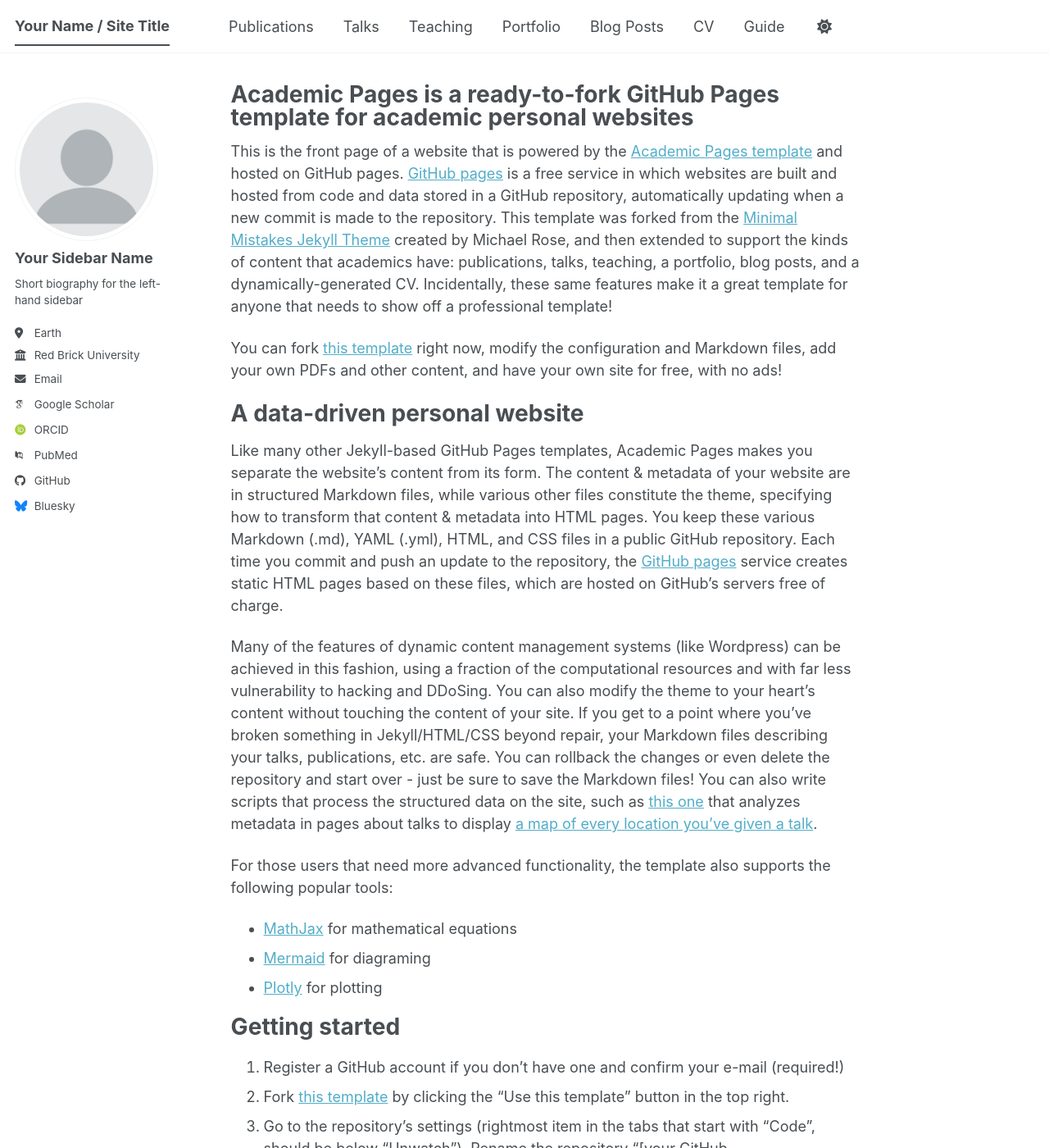
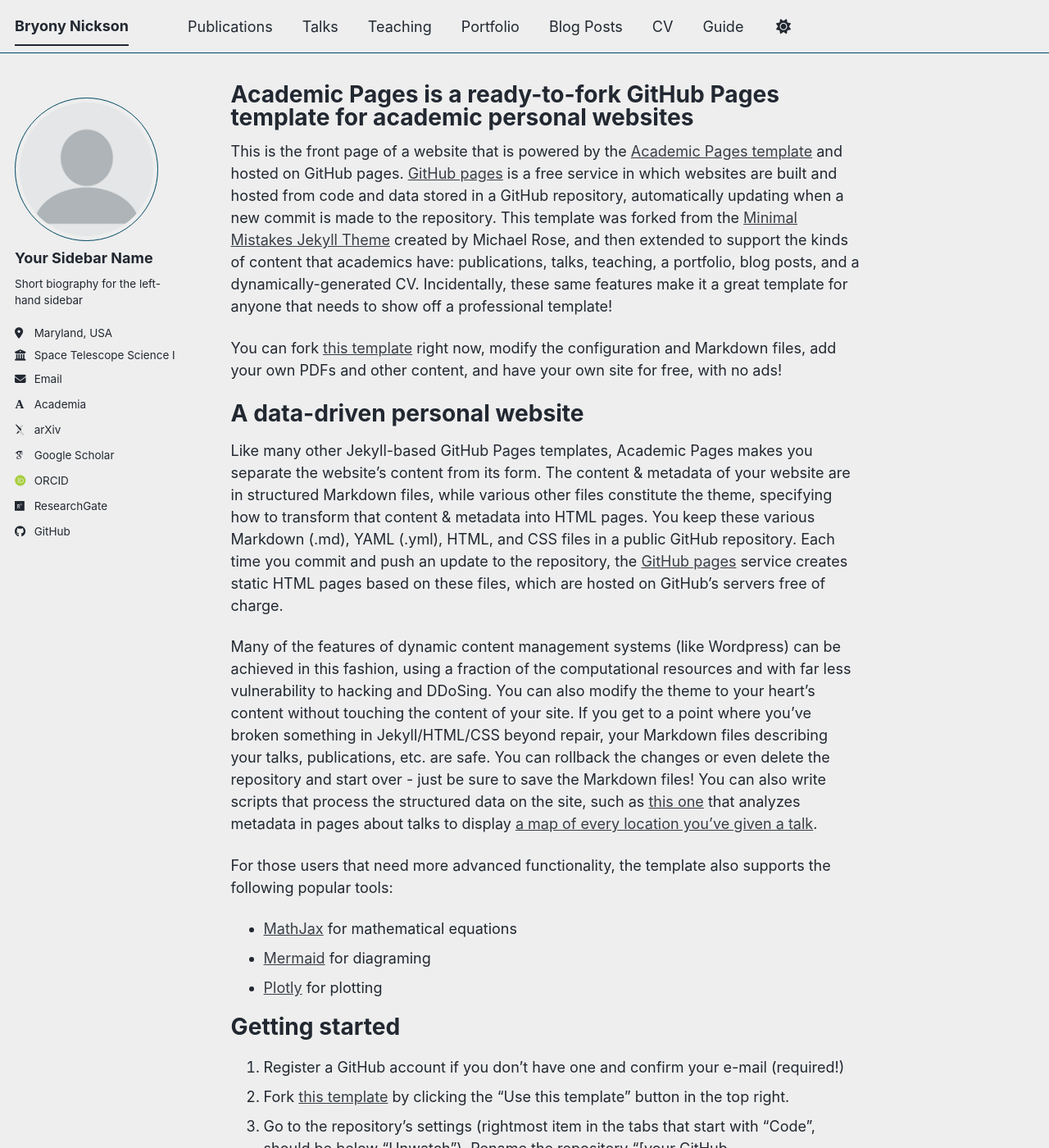
Before and after one commit to brynickson/brynickson.github.io, a Jekyll site: the page built from _pages/about.md, in a window 1280 px wide and 1400 px high. Shown: the whole window at 82% size. Built offline with Jekyll 4.4.1, drawn with Linux system fonts in a browser that asks for light colours; some web fonts are replaced; a script bundle is joined from its source files by our own code; library files that are not in the unit come from our copies; some of the changed text lies outside the part shown.

Commit message:
Update _config.yml

```diff
--- a/_config.yml
+++ b/_config.yml
@@ -8,15 +8,15 @@
 
 # Basic Site Settings
 locale                   : "en-US"
-site_theme               : "default" # The available themes options are "default", "air", "sunrise", "mint", "dirt" and "contrast"
-title                    : "Your Name / Site Title"
+site_theme               : "air" # The available themes options are "default", "air", "sunrise", "mint", "dirt" and "contrast"
+title                    : "Bryony Nickson"
 title_separator          : "-"
-name                     : &name "Your Name"
-description              : &description "Your Name's academic portfolio"   # Update this with a general description of your site, this is the default if not overridden by a page
-url                      : https://academicpages.github.io # The base hostname & protocol for your site e.g. "https://[your GitHub username].github.io",
+name                     : &name "Bryony Nickson"
+description              : &description "Bryony Nickson's personal website"   # Update this with a general description of your site, this is the default if not overridden by a page
+url                      : https://bnickson.github.io # The base hostname & protocol for your site e.g. "https://[your GitHub username].github.io",
                                                            # or if you already have some other page hosted on Github then use "https://[your GitHub username].github.io/[Your Repo Name]"
 baseurl                  : "" # the subpath of your site, e.g. "/blog"
-repository               : "academicpages/academicpages.github.io"
+repository               : "brynickson/bryonynickson.github.io"
 
 # Site Author - The following control what appear as part of the author content on the side bar.
 #               If a field is blank the icon and link will not appear, otherwise it will be shown.
@@ -27,22 +27,22 @@ author:
   name             : "Your Sidebar Name"
   pronouns         : # example: "she/her"
   bio              : "Short biography for the left-hand sidebar"
-  location         : "Earth"
-  employer         : "Red Brick University"
+  location         : "Maryland, USA"
+  employer         : "Space Telescope Science Institute"
   uri              : # URL
-  email            : "none@example.org"
+  email            : "bnickson@stsci.edu"
 
   # Academic websites
-  academia         : # URL
-  arxiv            : # URL - Update with the correct link to your profile
-  googlescholar    : "https://scholar.google.com/citations?user=PS_CX0AAAAAJ"
+  academia         : "https://www.stsci.edu/~bnickson/"
+  arxiv            : "https://arxiv.org/search/?searchtype=author&query=Nickson%2C+B"
+  googlescholar    : "https://scholar.google.com/citations?view_op=list_works&hl=en&user=QNY5KA4AAAAJ"
   inspire-hep      : # URL
   impactstory      : # URL
-  orcid            : "https://orcid.org/yourorcidurl"
+  orcid            : "https://orcid.org/0000-0002-9915-1372"
   semantic         : # URL
   ssrn             : # URL
-  pubmed           : "https://www.ncbi.nlm.nih.gov/pubmed/?term=john+snow"
-  researchgate     : # URL
+  pubmed           : #
+  researchgate     : "https://www.researchgate.net/profile/Bryony-Nickson"
   scopus           : # URL
   zotero           : # URL
 
@@ -51,13 +51,13 @@ author:
   bitbucket        : # Username - Update with your username on the site
   codepen          : # Username
   dribbble         : # Username
-  github           : "academicpages"
+  github           : "brynickson"
   kaggle           : # Username
   stackoverflow    : # User number or user number and name (i.e., use "1" or "1/jeff-atwood")
 
   # Social media
   artstation       : # Username
-  bluesky          : "bsky.app" # Replace this with you Bluesky username
+  bluesky          : # Replace this with you Bluesky username
   facebook         : # Username
   flickr           : # Username
   foursquare       : # Username
```
